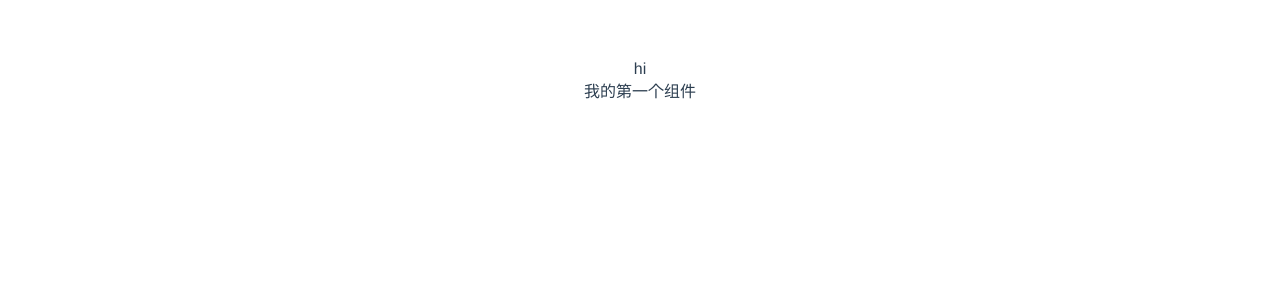
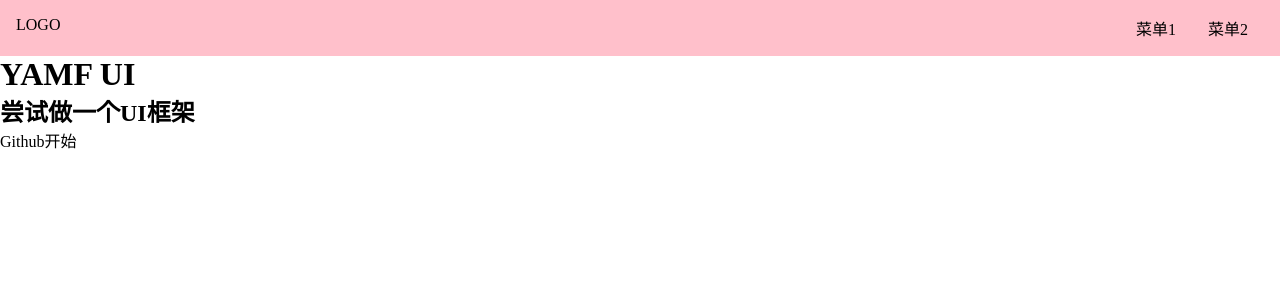
Before and after one commit to YAMF1310/yamf-ui-code, a Vue app: page / in a window 1280 px wide. Shown: the top 300 px of the page. Built offline with nearby package versions, Linux system fonts and the light colour scheme.

Commit message:
topnav组件封装好了

```diff
--- a/index.html
+++ b/index.html
@@ -1,13 +1,13 @@
 <!DOCTYPE html>
 <html lang="en">
   <head>
-  <meta charset="UTF-8">
+    <meta charset="UTF-8" />
     <link rel="icon" href="/favicon.ico" />
-  <meta name="viewport" content="width=device-width, initial-scale=1.0">
+    <meta name="viewport" content="width=device-width, initial-scale=1.0" />
     <title>Vite App</title>
   </head>
   <body>
     <div id="app"></div>
-  <script type="module" src="/src/main.js"></script>
+    <script type="module" src="/src/main.ts"></script>
   </body>
 </html>
--- a/src/App.vue
+++ b/src/App.vue
@@ -1,15 +1,9 @@
 <template>
-  <div>hi</div>
-  <Frank />
+  <router-view />
 </template>
 
 <script>
-import Frank from "./components/Frank.vue";
-
 export default {
   name: "App",
-  components: {
-    Frank,
-  },
 };
 </script>
--- a/src/components/Frank.vue
+++ /dev/null
@@ -1,3 +0,0 @@
-<template>
-  <div>我的第一个组件</div>
-</template>
--- /dev/null
+++ b/src/components/Topnav.vue
@@ -0,0 +1,31 @@
+<template>
+  <div class="topnav">
+    <div class="logo">LOGO</div>
+    <ul class="menu">
+      <li>菜单1</li>
+      <li>菜单2</li>
+    </ul>
+  </div>
+</template>
+<script lang="ts">
+export default {};
+</script>
+<style lang="scss" scoped>
+.topnav {
+  background: pink;
+  display: flex;
+  padding: 16px;
+  > .logo {
+    max-width: 6em;
+    margin-right: auto;
+  }
+  > .menu {
+    display: flex;
+    white-space: nowrap;
+    flex-wrap: nowrap;
+    > li {
+      margin: 0 1em;
+    }
+  }
+}
+</style>
--- /dev/null
+++ b/src/index.scss
@@ -0,0 +1,16 @@
+* {
+  margin: 0;
+  padding: 0;
+  box-sizing: border-box;
+}
+ul,
+ol {
+  list-style: none;
+}
+a {
+  text-decoration: none;
+  color: inherit;
+  &:hover {
+    border-bottom: 1px solid;
+  }
+}
--- a/src/main.js
+++ /dev/null
@@ -1,5 +0,0 @@
-import { createApp } from 'vue'
-import App from './App.vue'
-import './index.css'
-
-createApp(App).mount('#app')
--- /dev/null
+++ b/src/main.ts
@@ -0,0 +1,24 @@
+import { createApp } from "vue";
+import App from "./App.vue";
+import "./index.scss";
+import { createWebHashHistory, createRouter } from "vue-router";
+import Home from "./views/Home.vue";
+import Doc from "./views/Doc.vue";
+const history = createWebHashHistory();
+const router = createRouter({
+  history: history,
+  routes: [
+    {
+      path: "/",
+      component: Home,
+    },
+    {
+      path: "/xxx",
+      component: Doc,
+    },
+  ],
+});
+
+const app = createApp(App);
+app.use(router);
+app.mount("#app");
--- /dev/null
+++ b/src/shims-vue.d.ts
@@ -0,0 +1,5 @@
+declare module "*.vue" {
+  import { Component } from "vue";
+  const component: Component;
+  export default component;
+}
--- /dev/null
+++ b/src/views/Doc.vue
@@ -0,0 +1,19 @@
+import Topnav from '@/components/Topnav.vue';
+<template>
+  <div>
+    <Topnav />
+    <div class="content">
+      <aside>边拦</aside>
+      <main>主要内容</main>
+    </div>
+  </div>
+</template>
+
+<script lang="ts">
+import Topnav from "../components/Topnav.vue";
+export default {
+  components: { Topnav },
+};
+</script>
+
+<style lang="scss" scoped></style>
--- /dev/null
+++ b/src/views/Home.vue
@@ -0,0 +1,40 @@
+<template>
+  <div>
+    <Topnav />
+    <div class="banner">
+      <h1>YAMF UI</h1>
+      <h2>尝试做一个UI框架</h2>
+      <p class="actions">
+        <a href="">Github</a>
+        <a href="">开始</a>
+      </p>
+    </div>
+  </div>
+</template>
+
+<script lang="ts">
+import Topnav from "../components/Topnav.vue";
+export default {
+  components: { Topnav },
+};
+</script>
+
+<style lang="scss" scoped>
+.topnav {
+  background: pink;
+  display: flex;
+  padding: 16px;
+  > .logo {
+    max-width: 6em;
+    margin-right: auto;
+  }
+  > .menu {
+    display: flex;
+    white-space: nowrap;
+    flex-wrap: nowrap;
+    > li {
+      margin: 0 1em;
+    }
+  }
+}
+</style>
```
Also changed, not shown: package.json (+5 -3 lines), src/components/HelloWorld.vue (deleted, +0 -19 lines), 1 other file (tests, documents, lock files or other folders). Lines whose indentation alone changed are shown as unchanged.
